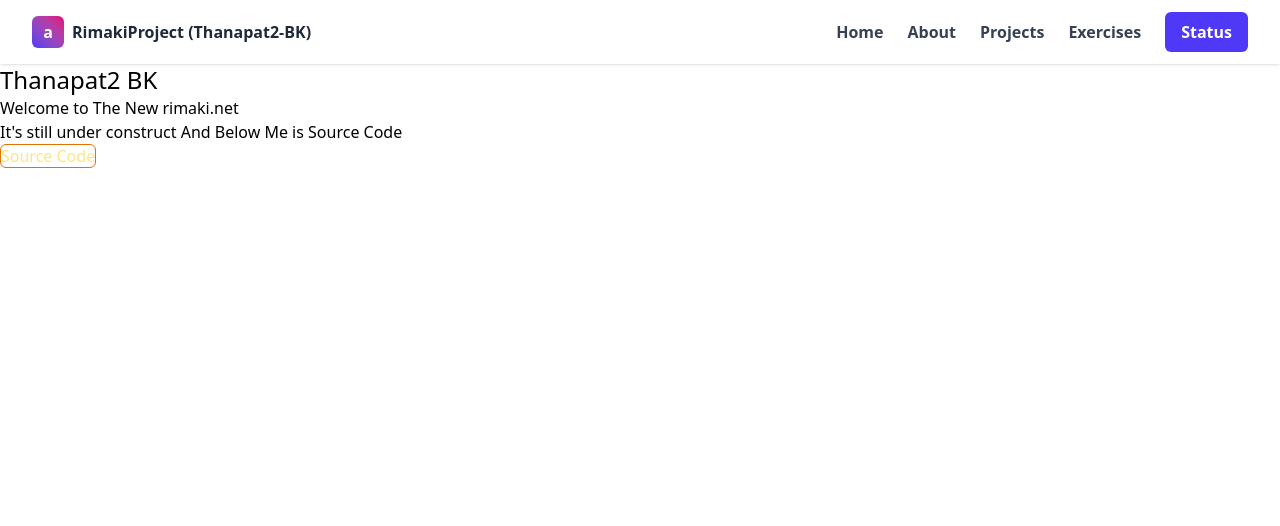
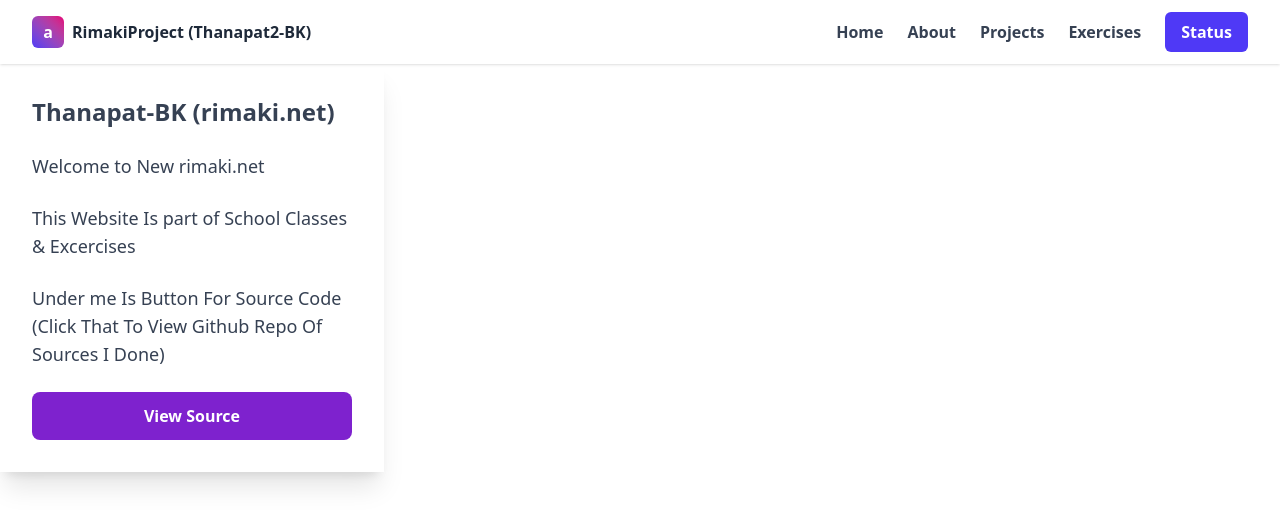
Before and after one commit to RimakiTaema/thanapat-bk, a Next.js app: page /thanapat2-bk/ in a window 1280 px wide. Shown: the top 526 px of the page. Built offline with nearby package versions, Linux system fonts and the light colour scheme.

Commit message:
big update afterall

```diff
--- a/app/layout.tsx
+++ b/app/layout.tsx
@@ -14,7 +14,7 @@ const geistMono = Geist_Mono({
 });
 
 export const metadata: Metadata = {
-  title: "Create Next App",
+  title: "Thanapat-BK",
   description: "Generated by create next app",
 };
 
--- a/app/page.tsx
+++ b/app/page.tsx
@@ -1,22 +1,36 @@
-import NavBar from "@/app/src/navbar/page"
+import Card from "./src/component/card";
 import Link from "next/link"
+// Tailwind Class Var
+const card = "flex w-96 flex-col bg-white shadow-xl"
+const body = "flex flex-col p-8"
+const titleCls = "pb-6 text-2xl font-bold text-gray-700"
+const titleClsCenter = "pb-6 items-center text-2xl font-bold text-gray-700"
+const descCls = "text-lg text-gray-700"
+const button = "bg-[#7e22ce] text-[#ffffff] w-full font-bold text-base  p-3 rounded-lg hover:bg-purple-800 active:scale-95 transition-transform transform"
+
 export default function Home() {
   return (
-    <div>
-      <div className="text-shadow-gray-100 text-2xl font-medium items-center">
-        Thanapat2 BK
-      </div>
-      <div className="">
-        Welcome to The New rimaki.net
-      </div>
-      <div>
-        It's still under construct And Below Me is Source Code
-      </div>
-      <div>
-        <Link href="https://github.com/RimakiTaema/thanapat-bk" className="text-amber-200 border border-amber-600 rounded-md">
-        Source Code
-        </Link>
+    <div className={card}>
+      <div className={body}>
+        <div className={titleClsCenter}>
+          Thanapat-BK (rimaki.net)
+        </div>
+        <div className={descCls}>
+          Welcome to New rimaki.net
+        </div>
+        <br></br>
+        <div className={descCls}>
+          This Website Is part of School Classes & Excercises
+        </div>
+        <br></br>
+        <div className={descCls}>
+          Under me Is Button For Source Code (Click That To View Github Repo Of Sources I Done)
+        </div>
+        <br></br>
+          <Link href="https://github.com/RimakiTaema/thanapat-bk" className={button}>
+          <center>View Source</center>
+          </Link>
       </div>
     </div>
-  );
+  )
 }
--- /dev/null
+++ b/app/src/component/card.tsx
@@ -0,0 +1,20 @@
+const card = "flex w-96 flex-col bg-white shadow-xl"
+const body = "flex flex-col p-8"
+const titleCls = "pb-6 text-2xl font-bold text-gray-700"
+const descCls = "text-lg text-gray-700"
+
+type CardProps = {
+    title: string
+    desc: string
+}
+
+export default function Card({ title, desc }: CardProps) {
+  return (
+    <div className={card}>
+      <div className={body}>
+        <div className={titleCls}>{title}</div>
+        <div className={descCls}>{desc}</div>
+      </div>
+    </div>
+  )
+}
```
